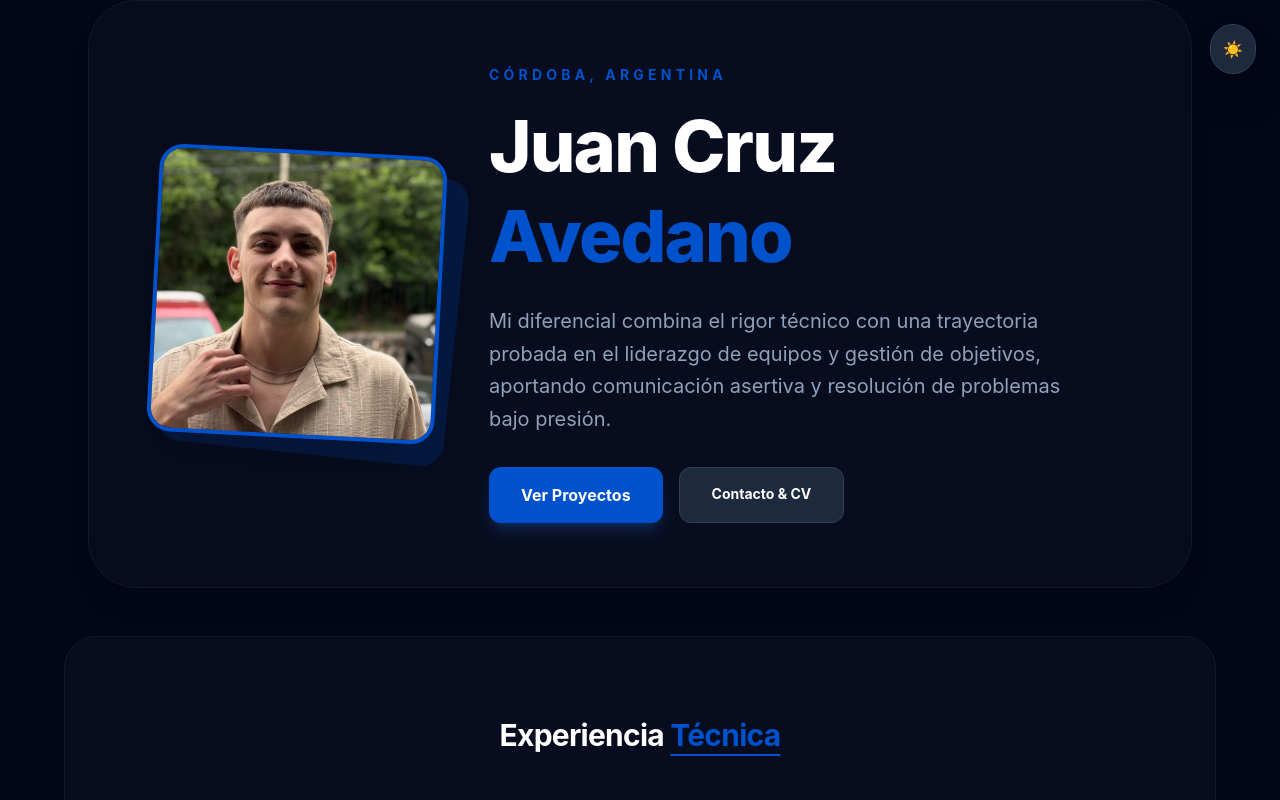
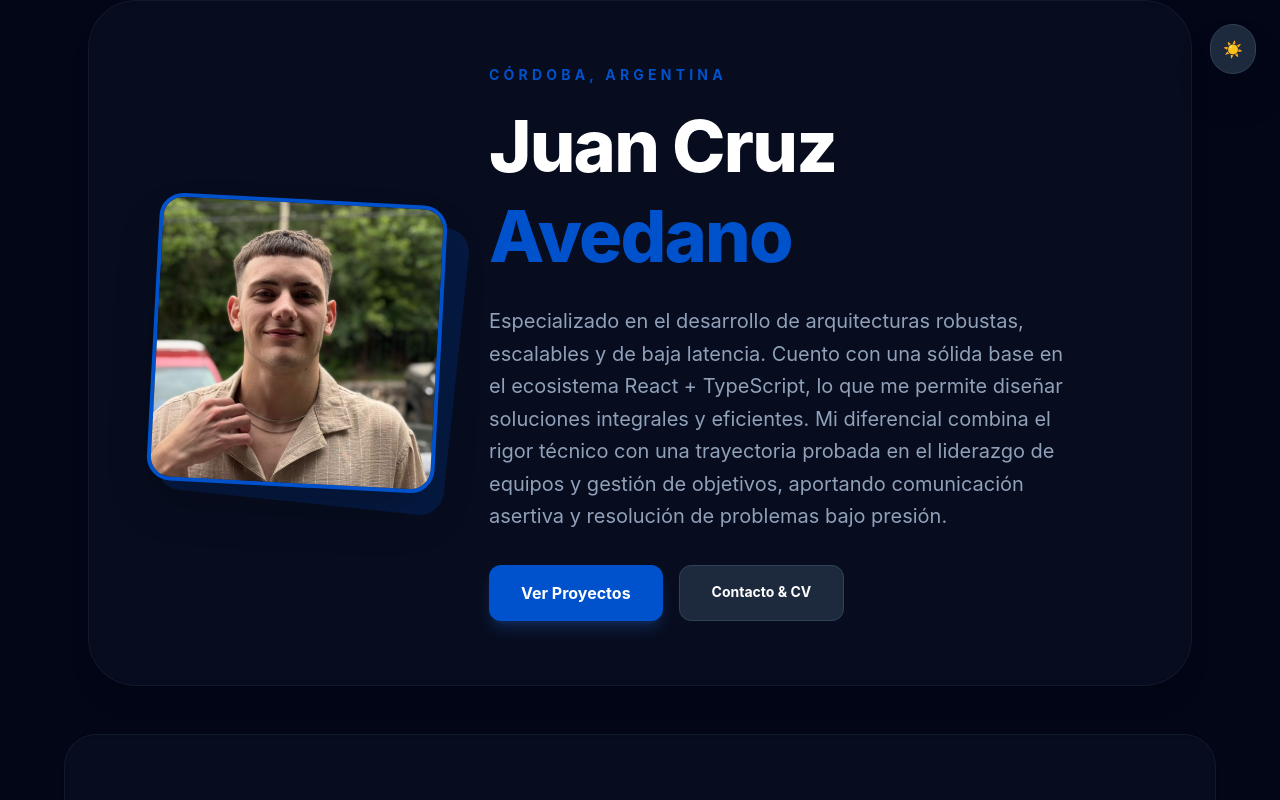
Before and after one commit to Juan-Avedano/Portfolio-Juan-Avedano, a React (Vite) app: page / in a window 1280 px wide. Shown: the top 800 px of the page. Built offline with nearby package versions, Linux system fonts and the light colour scheme.

Commit message:
Actualización De Portfolio.

```diff
--- a/src/data/portfolio.ts
+++ b/src/data/portfolio.ts
@@ -24,7 +24,7 @@ export const PORTFOLIO_DATA = {
     linkedin: "https://www.linkedin.com/in/juan-cruz-avedano-165b90239/",
     github: "https://github.com/Juan-Avedano",
     about:
-      "Mi diferencial combina el rigor técnico con una trayectoria probada en el liderazgo de equipos y gestión de objetivos, aportando comunicación asertiva y resolución de problemas bajo presión.",
+      "Especializado en el desarrollo de arquitecturas robustas, escalables y de baja latencia. Cuento con una sólida base en el ecosistema React + TypeScript, lo que me permite diseñar soluciones integrales y eficientes. Mi diferencial combina el rigor técnico con una trayectoria probada en el liderazgo de equipos y gestión de objetivos, aportando comunicación asertiva y resolución de problemas bajo presión.",
   },
 
   skillGroups: [
```
